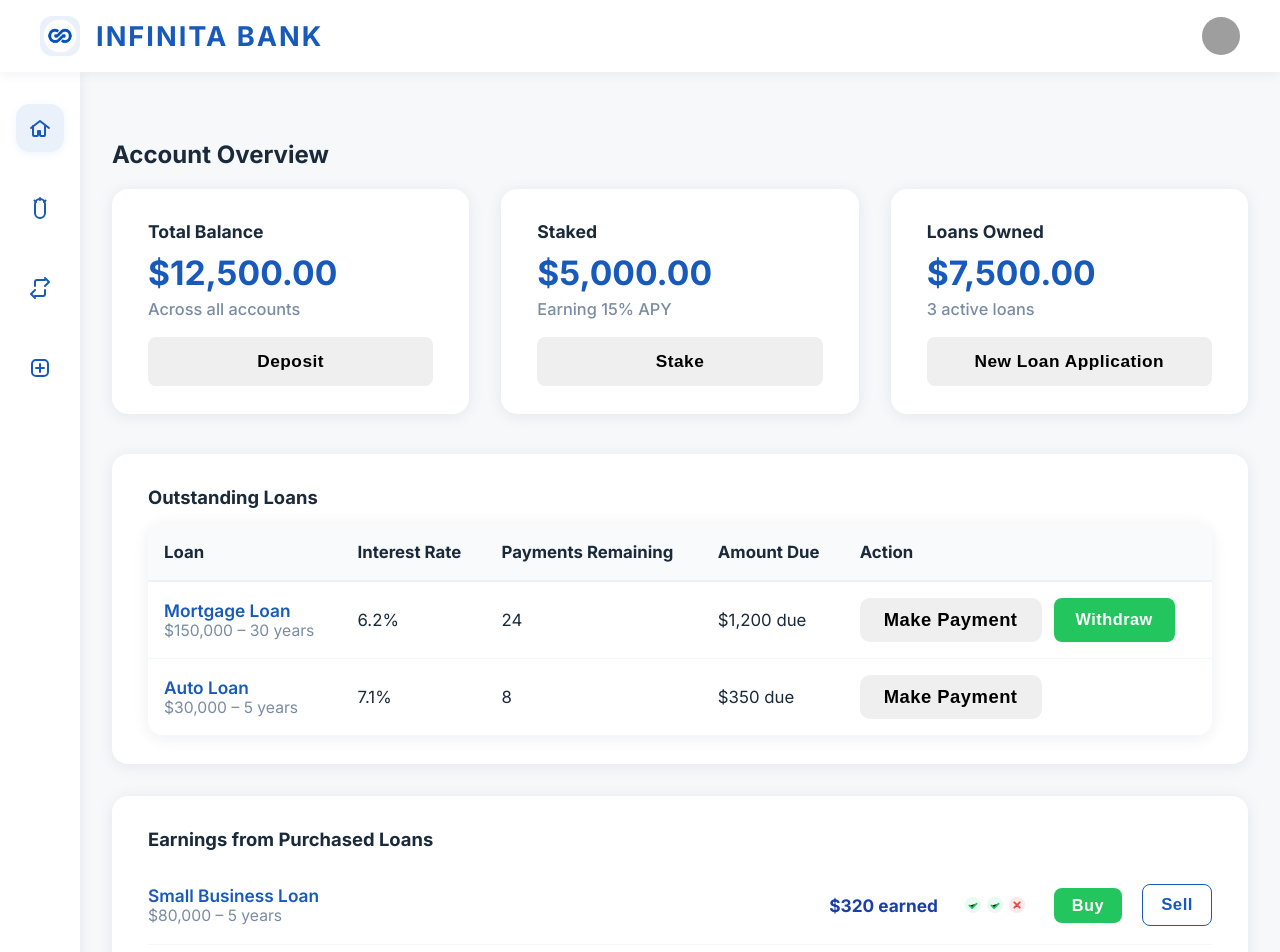
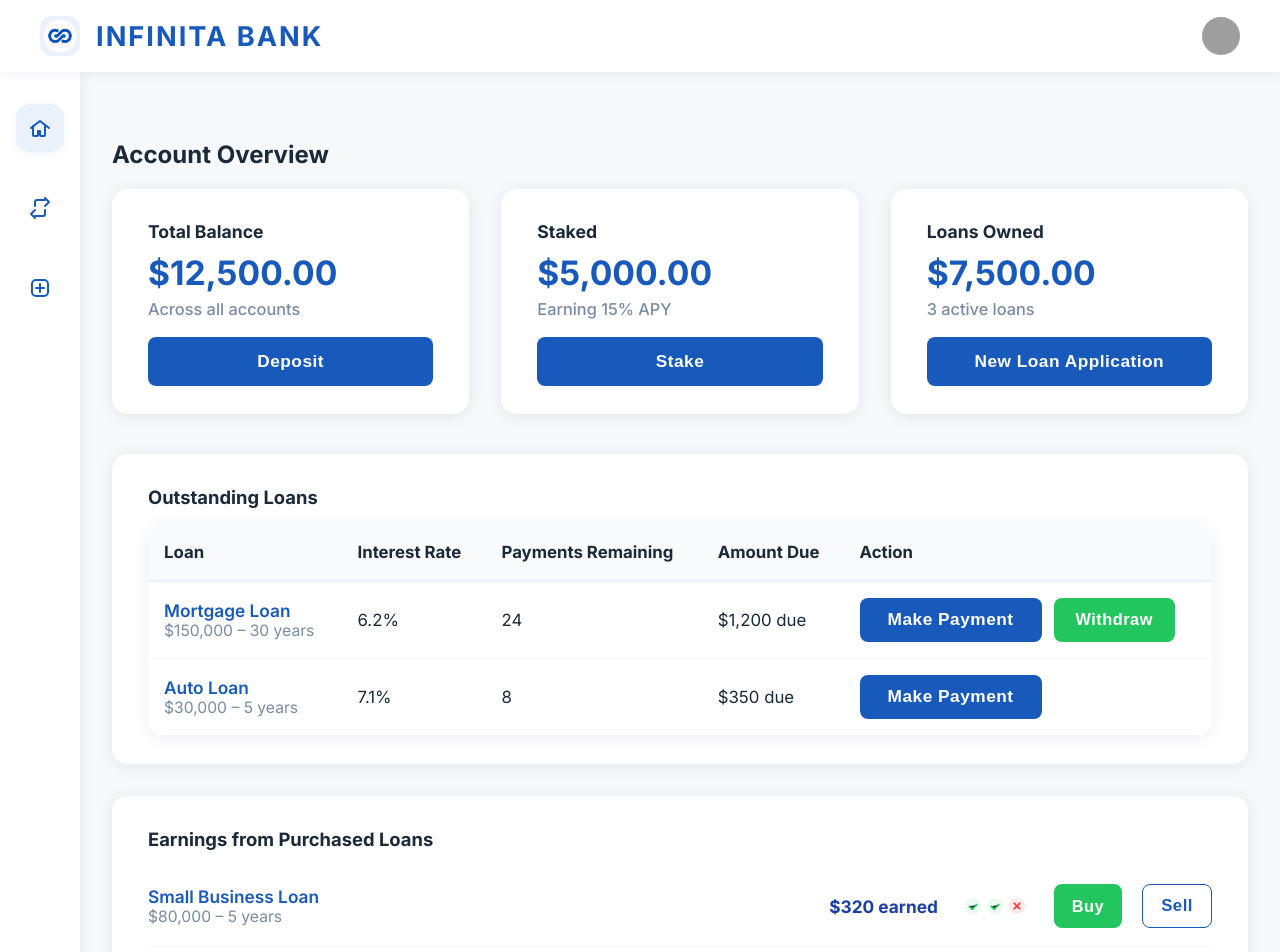
Before and after one commit to shift0x/infinita-community-bank, a React (Create React App) app in the folder web/: page /app in a window 1280 px wide. Shown: the top 952 px of the page. Built offline with nearby package versions, Linux system fonts and the light colour scheme; grey boxes are pictures that could not be loaded.

Commit message:
refactor css for btn classes

```diff
--- a/web/src/app/pages/AppLayout.css
+++ b/web/src/app/pages/AppLayout.css
@@ -670,3 +670,71 @@ body, .app-root {
   background: #ef4444;
   color: #fff;
 }
+
+.btn {
+  display: inline-flex;
+  align-items: center;
+  justify-content: center;
+  font-size: 1.08rem;
+  font-weight: 700;
+  border-radius: 8px;
+  padding: 12px 28px;
+  border: none;
+  cursor: pointer;
+  transition: background 0.15s, color 0.15s, border 0.15s;
+  min-height: 44px;
+}
+
+/* Blue Buttons */
+.btn-blue-filled {
+  background: #185abc;
+  color: #fff;
+}
+.btn-blue-filled:hover {
+  background: #1a3fa6;
+}
+.btn-blue-outline {
+  background: #fff;
+  color: #185abc;
+  border: 1.5px solid #185abc;
+}
+.btn-blue-outline:hover {
+  background: #185abc;
+  color: #fff;
+}
+
+/* Green Buttons */
+.btn-green-filled {
+  background: #22c55e;
+  color: #fff;
+}
+.btn-green-filled:hover {
+  background: #16a34a;
+}
+.btn-green-outline {
+  background: #fff;
+  color: #22c55e;
+  border: 1.5px solid #22c55e;
+}
+.btn-green-outline:hover {
+  background: #22c55e;
+  color: #fff;
+}
+
+/* Red Buttons */
+.btn-red-filled {
+  background: #ef4444;
+  color: #fff;
+}
+.btn-red-filled:hover {
+  background: #b91c1c;
+}
+.btn-red-outline {
+  background: #fff;
+  color: #ef4444;
+  border: 1.5px solid #ef4444;
+}
+.btn-red-outline:hover {
+  background: #ef4444;
+  color: #fff;
+}
--- a/web/src/app/pages/AppLayout.js
+++ b/web/src/app/pages/AppLayout.js
@@ -15,11 +15,8 @@ const AppLayout = () => (
     </header>
     <div className="app-body">
       <aside className="app-sidebar">
-        <NavLink to="/app" className={({ isActive }) => "app-sidebar-btn" + (isActive ? " active" : "") } title="Overview">
+        <NavLink to="/app" end className={({ isActive }) => "app-sidebar-btn" + (isActive ? " active" : "") } title="Overview">
           <svg width="24" height="24" fill="none" viewBox="0 0 24 24"><path d="M3 12L12 5l9 7" stroke="currentColor" strokeWidth="2" strokeLinecap="round" strokeLinejoin="round"/><path d="M5 10v9a1 1 0 0 0 1 1h3a1 1 0 0 0 1-1v-4h2v4a1 1 0 0 0 1 1h3a1 1 0 0 0 1-1v-9" stroke="currentColor" strokeWidth="2" strokeLinecap="round" strokeLinejoin="round"/></svg>
-        </NavLink>
-        <NavLink to="/app/borrow" className={({ isActive }) => "app-sidebar-btn" + (isActive ? " active" : "") } title="Borrow">
-          <svg width="24" height="24" fill="none" viewBox="0 0 24 24"><path d="M12 22a5 5 0 0 0 5-5V8a5 5 0 1 0-10 0v9a5 5 0 0 0 5 5z" stroke="currentColor" strokeWidth="2"/><path d="M12 2v2" stroke="currentColor" strokeWidth="2" strokeLinecap="round"/><path d="M8 6l-1.5-1.5" stroke="currentColor" strokeWidth="2" strokeLinecap="round"/><path d="M16 6l1.5-1.5" stroke="currentColor" strokeWidth="2" strokeLinecap="round"/></svg>
         </NavLink>
         <NavLink to="/app/trade" className={({ isActive }) => "app-sidebar-btn" + (isActive ? " active" : "") } title="Trade">
           <svg width="24" height="24" fill="none" viewBox="0 0 24 24"><path d="M7 10V6a2 2 0 0 1 2-2h8" stroke="currentColor" strokeWidth="2" strokeLinecap="round"/><path d="M17 14v4a2 2 0 0 1-2 2H7" stroke="currentColor" strokeWidth="2" strokeLinecap="round"/><path d="M17 10l4-4-4-4" stroke="currentColor" strokeWidth="2" strokeLinecap="round" strokeLinejoin="round"/><path d="M7 14l-4 4 4 4" stroke="currentColor" strokeWidth="2" strokeLinecap="round" strokeLinejoin="round"/></svg>
--- a/web/src/app/pages/DepositPage.js
+++ b/web/src/app/pages/DepositPage.js
@@ -9,7 +9,7 @@ const DepositPage = () => (
       <label className="loan-label">Amount
         <input type="number" className="loan-input" placeholder="Enter amount in USDC" />
       </label>
-      <button type="submit" className="loan-submit">Deposit</button>
+      <button type="submit" className="btn btn-blue-filled">Deposit</button>
     </form>
   </div>
 );
--- a/web/src/app/pages/NewIssuancesPage.js
+++ b/web/src/app/pages/NewIssuancesPage.js
@@ -20,19 +20,19 @@ const NewIssuancesPage = () => (
             <td>Mortgage Loan<br /><span className="loan-desc">$250,000 – 20 years</span></td>
             <td>$1,000</td>
             <td>6.5%</td>
-            <td><button className="loan-submit">Buy</button></td>
+            <td><button className="btn btn-green-filled">Buy</button></td>
           </tr>
           <tr>
             <td>Auto Loan<br /><span className="loan-desc">$30,000 – 5 years</span></td>
             <td>$500</td>
             <td>7.2%</td>
-            <td><button className="loan-submit">Buy</button></td>
+            <td><button className="btn btn-green-filled">Buy</button></td>
           </tr>
           <tr>
             <td>Small Business Loan<br /><span className="loan-desc">$100,000 – 10 years</span></td>
             <td>$2,000</td>
             <td>8.0%</td>
-            <td><button className="loan-submit">Buy</button></td>
+            <td><button className="btn btn-green-filled">Buy</button></td>
           </tr>
         </tbody>
       </table>
--- a/web/src/app/pages/OverviewPage.js
+++ b/web/src/app/pages/OverviewPage.js
@@ -28,19 +28,19 @@ const OverviewPage = () => (
         <div className="overview-card-title">Total Balance</div>
         <div className="overview-balance">$12,500.00</div>
         <div className="overview-label">Across all accounts</div>
-        <button className="loan-submit overview-deposit-btn">Deposit</button>
+        <button className="btn btn-blue-filled overview-deposit-btn">Deposit</button>
       </div>
       <div className="overview-card">
         <div className="overview-card-title">Staked</div>
         <div className="overview-balance">$5,000.00</div>
         <div className="overview-label">Earning 15% APY</div>
-        <button className="loan-submit overview-stake-btn">Stake</button>
+        <button className="btn btn-blue-filled overview-stake-btn">Stake</button>
       </div>
       <div className="overview-card">
         <div className="overview-card-title">Loans Owned</div>
         <div className="overview-balance">$7,500.00</div>
         <div className="overview-label">3 active loans</div>
-        <button className="loan-submit overview-new-loan-btn">New Loan Application</button>
+        <button className="btn btn-blue-filled overview-new-loan-btn">New Loan Application</button>
       </div>
     </div>
     <div className="overview-section">
@@ -67,9 +67,9 @@ const OverviewPage = () => (
                 <td>{loan.paymentsRemaining}</td>
                 <td>{loan.due}</td>
                 <td className="overview-loan-actions">
-                  <button className="loan-submit overview-pay-btn">Make Payment</button>
+                  <button className="btn btn-blue-filled overview-pay-btn">Make Payment</button>
                   {!loan.withdrawn && (
-                    <button className="loan-submit overview-withdraw-btn">Withdraw</button>
+                    <button className="btn btn-green-filled overview-withdraw-btn">Withdraw</button>
                   )}
                 </td>
               </tr>
@@ -93,8 +93,8 @@ const OverviewPage = () => (
               <svg className="checkmark" width="18" height="18" viewBox="0 0 20 20"><circle cx="10" cy="10" r="9" fill="#eafaf1"/><path d="M6 10.5l3 3 5-5" stroke="#22c55e" strokeWidth="2" strokeLinecap="round" strokeLinejoin="round"/></svg>
               <svg className="xmark" width="18" height="18" viewBox="0 0 20 20"><circle cx="10" cy="10" r="9" fill="#fbeaea"/><path d="M7 7l6 6M13 7l-6 6" stroke="#ef4444" strokeWidth="2" strokeLinecap="round"/></svg>
             </span>
-            <button className="loan-buy-btn">Buy</button>
-            <button className="loan-sell-btn">Sell</button>
+            <button className="btn btn-green-filled loan-buy-btn">Buy</button>
+            <button className="btn btn-red-outline loan-sell-btn">Sell</button>
           </div>
         </li>
         <li>
@@ -109,8 +109,8 @@ const OverviewPage = () => (
               <svg className="checkmark" width="18" height="18" viewBox="0 0 20 20"><circle cx="10" cy="10" r="9" fill="#eafaf1"/><path d="M6 10.5l3 3 5-5" stroke="#22c55e" strokeWidth="2" strokeLinecap="round" strokeLinejoin="round"/></svg>
               <svg className="checkmark" width="18" height="18" viewBox="0 0 20 20"><circle cx="10" cy="10" r="9" fill="#eafaf1"/><path d="M6 10.5l3 3 5-5" stroke="#22c55e" strokeWidth="2" strokeLinecap="round" strokeLinejoin="round"/></svg>
             </span>
-            <button className="loan-buy-btn">Buy</button>
-            <button className="loan-sell-btn">Sell</button>
+            <button className="btn btn-green-filled loan-buy-btn">Buy</button>
+            <button className="btn btn-red-outline loan-sell-btn">Sell</button>
           </div>
         </li>
       </ul>
--- a/web/src/app/pages/StakePage.js
+++ b/web/src/app/pages/StakePage.js
@@ -18,7 +18,7 @@ const StakePage = () => (
         </div>
       </div>
       <div className="stake-card-right">
-        <button className="loan-submit stake-connect">Connect Wallet</button>
+        <button className="btn btn-blue-filled stake-connect">Connect Wallet</button>
         <div className="stake-purchase-label">Purchase with USDC</div>
       </div>
     </div>
--- a/web/src/app/pages/TradePage.js
+++ b/web/src/app/pages/TradePage.js
@@ -21,8 +21,8 @@ const TradePage = () => (
             <td>$12,000</td>
             <td>6.2%</td>
             <td>
-              <button className="loan-submit">Buy</button>
-              <button className="loan-sell-btn">Sell</button>
+              <button className="btn btn-green-filled">Buy</button>
+              <button className="btn btn-red-outline">Sell</button>
             </td>
           </tr>
           <tr>
@@ -30,8 +30,8 @@ const TradePage = () => (
             <td>$4,500</td>
             <td>8.1%</td>
             <td>
-              <button className="loan-submit">Buy</button>
-              <button className="loan-sell-btn">Sell</button>
+              <button className="btn btn-green-filled">Buy</button>
+              <button className="btn btn-red-outline">Sell</button>
             </td>
           </tr>
           <tr>
@@ -39,8 +39,8 @@ const TradePage = () => (
             <td>$20,000</td>
             <td>5.7%</td>
             <td>
-              <button className="loan-submit">Buy</button>
-              <button className="loan-sell-btn">Sell</button>
+              <button className="btn btn-green-filled">Buy</button>
+              <button className="btn btn-red-outline">Sell</button>
             </td>
           </tr>
         </tbody>
```
